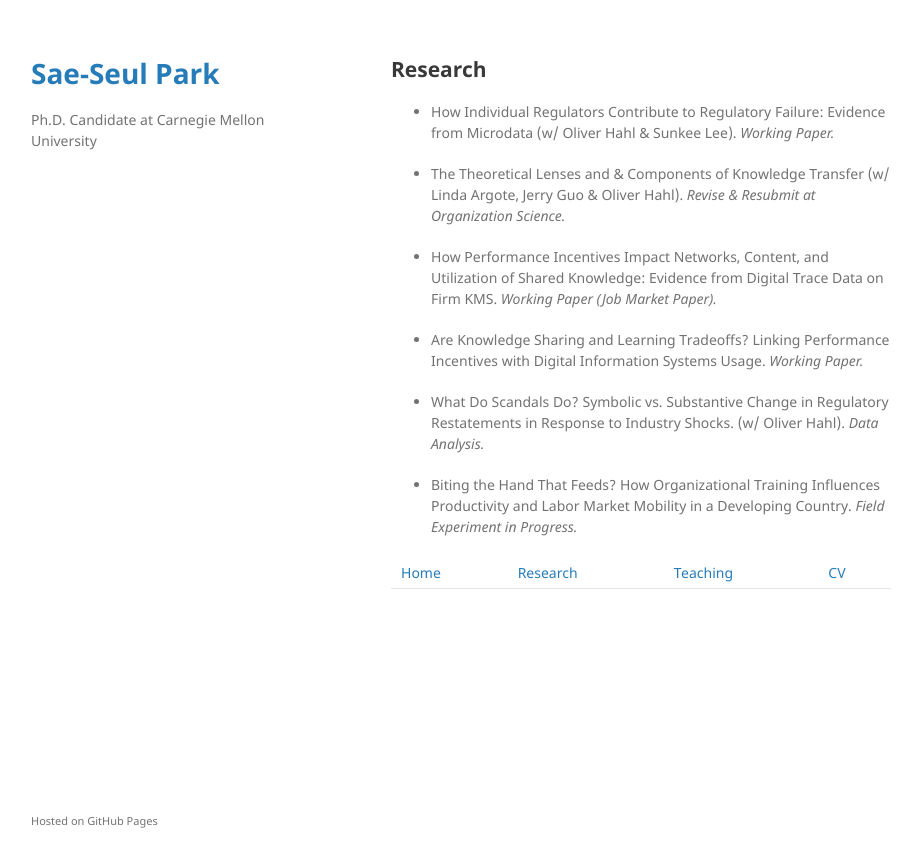
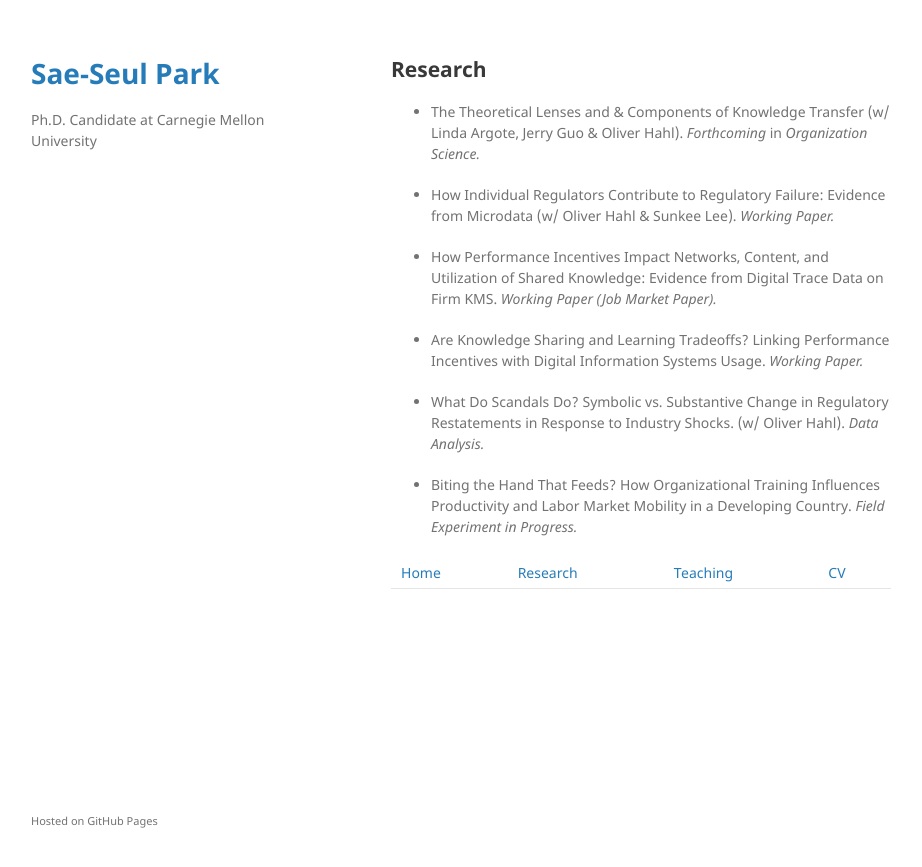
Before and after one commit to saepark/saepark.github.io, a Jekyll site: the page built from research.md, in a window 1280 px wide. Shown: the top 867 px of the page, without its empty margins (179-1101 px from the left). Built offline with Jekyll 4.4.1, drawn with Linux system fonts in a browser that asks for light colours; our own code applies the rules of GitHub Pages for plain Markdown files.

Commit message:
Update research.md

```diff
--- a/research.md
+++ b/research.md
@@ -4,9 +4,9 @@ layout: default
 
 ## Research
 
+* The Theoretical Lenses and & Components of Knowledge Transfer (w/ Linda Argote, Jerry Guo & Oliver Hahl). _Forthcoming_ in _Organization Science._
+
 * How Individual Regulators Contribute to Regulatory Failure: Evidence from Microdata (w/ Oliver Hahl & Sunkee Lee). _Working Paper._
-
-* The Theoretical Lenses and & Components of Knowledge Transfer (w/ Linda Argote, Jerry Guo & Oliver Hahl). _Revise & Resubmit at Organization Science._
 
 * How Performance Incentives Impact Networks, Content, and Utilization of Shared Knowledge: Evidence from Digital Trace Data on Firm KMS. _Working Paper (Job Market Paper)._
 
```
